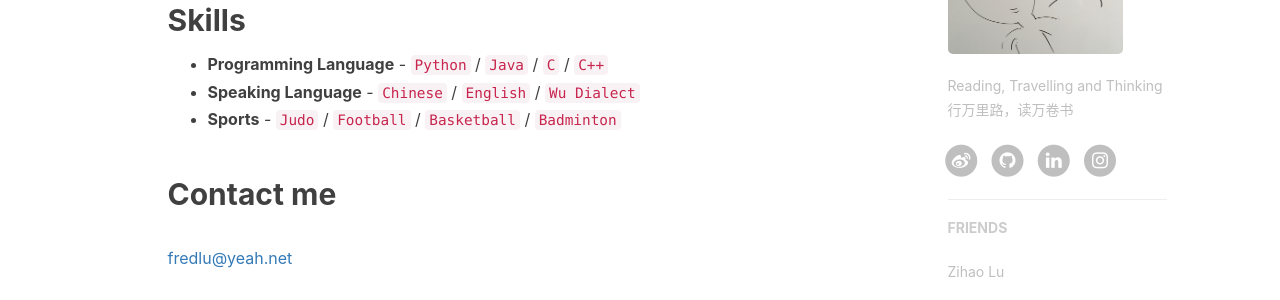
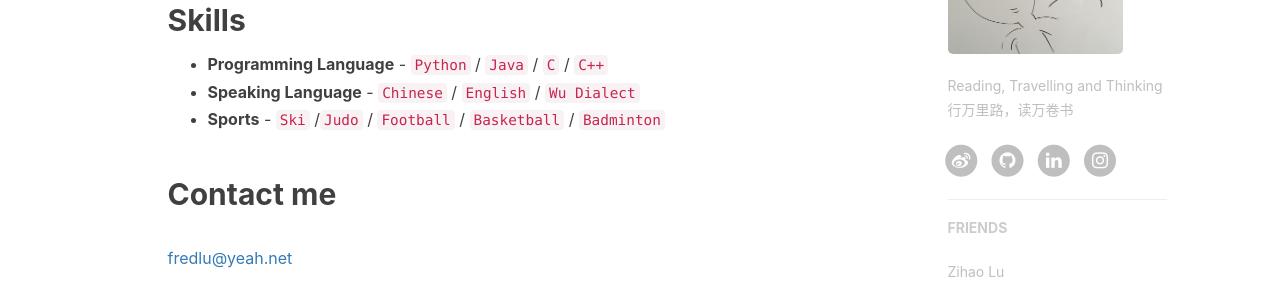
Before and after one commit to dutchflu/dutchflu.github.io, a Jekyll site: the page built from about.html, in a window 1280 px wide. Shown: the part 715-1015 px from the top of the page. Built offline with Jekyll 4.4.1, drawn with Linux system fonts in a browser that asks for light colours; nearby versions of some CDN libraries; comment, search, counter and statistics services are not loaded.

Commit message:
changed about files

```diff
--- a/_includes/about/zh.md
+++ b/_includes/about/zh.md
@@ -9,7 +9,7 @@
 
 - **Programming Language** - `Python` / `Java` / `C` / `C++`
 - **Speaking Language** - `Chinese` / `English` / `Wu Dialect`
-- **Sports** - `Judo` / `Football` / `Basketball` / `Badminton`
+- **Sports** -  `Ski` /`Judo` / `Football` / `Basketball` / `Badminton`
 
 ## Contact me
 
```
Also changed, not shown: _includes/about/en.md (line endings or trailing spaces).
